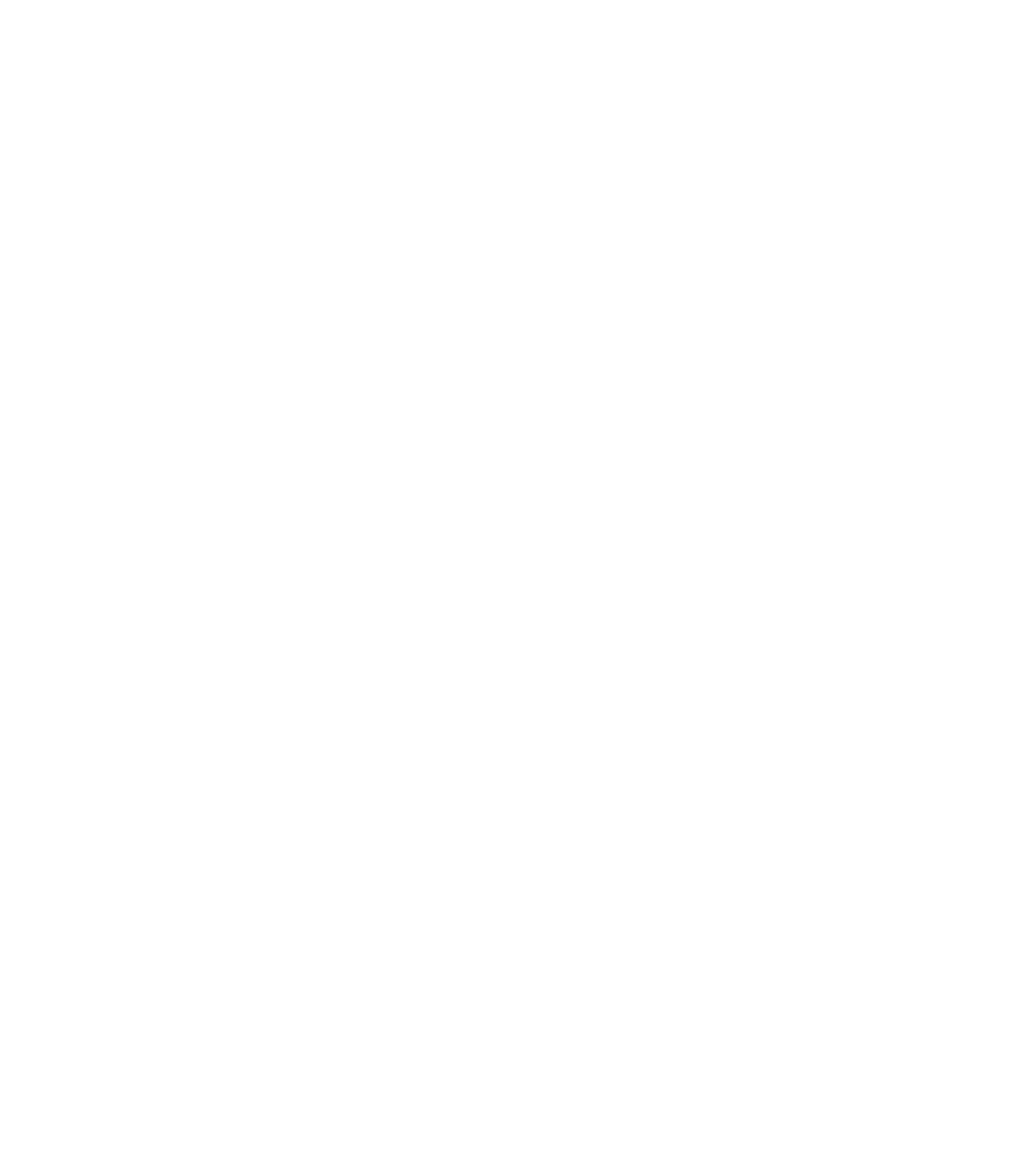
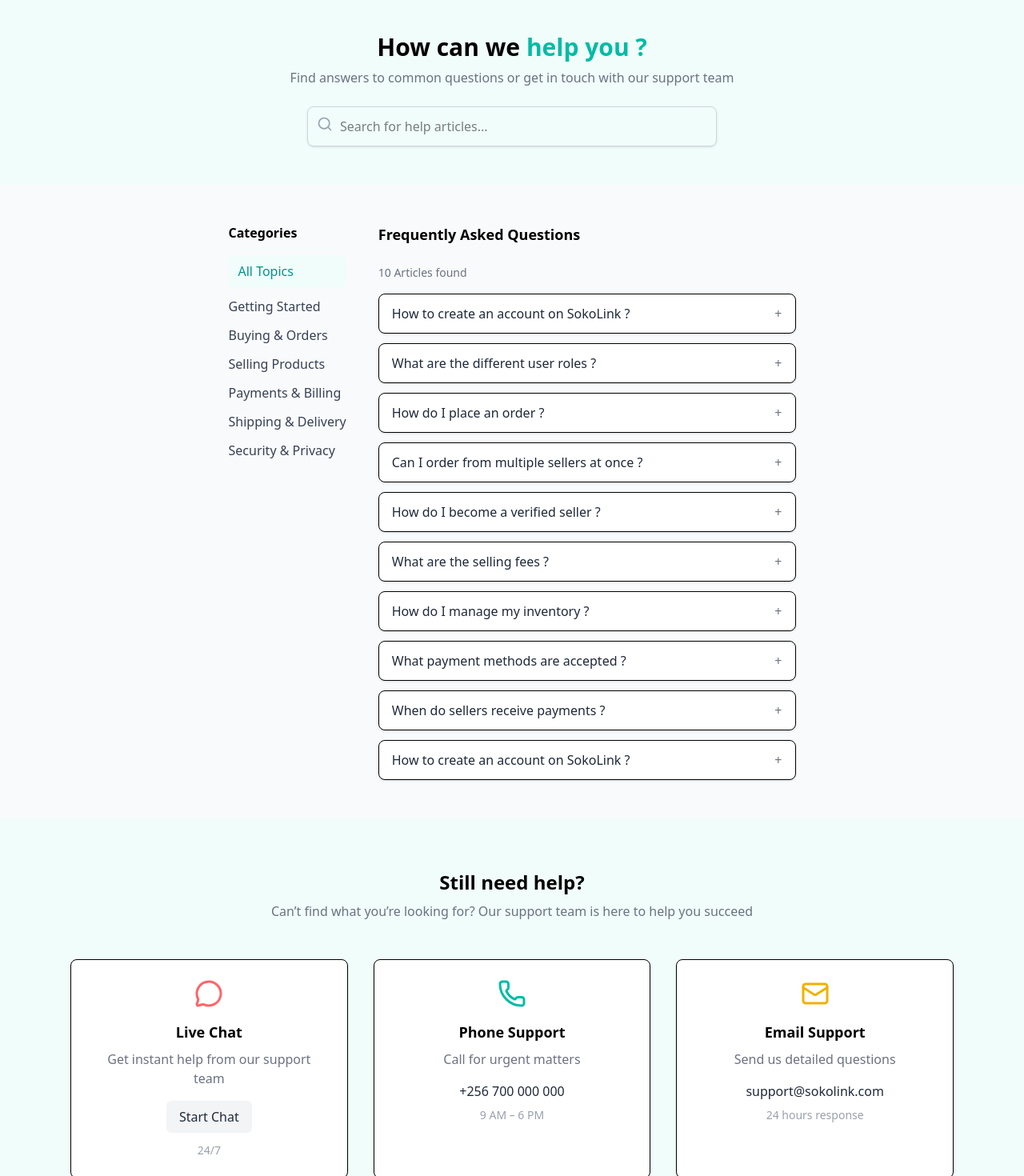
Before and after one commit to Solvit-Africa-Training-Center/sokolink-frontend, a React (Vite) app: page /help in a window 1280 px wide. Before the commit this address had no page. Shown: the part 80-1550 px from the top of the page at 80% size. Before the commit the page ends 800 px from the top, so only its background shows below. Built offline with nearby package versions, Linux system fonts and the light colour scheme.

Commit message:
i have added help page , it's contains different properties like how can we help you and search

```diff
--- a/src/App.tsx
+++ b/src/App.tsx
@@ -4,21 +4,23 @@
 import LandingPage from './pages/LandingPage';
 import Login from './pages/Login';
 import Signup from './pages/Signup';
-import ForgotPassword from './pages/Forgotpassword'; // ✅ import new page
-import About  from './pages/About';
+import ForgotPassword from './pages/Forgotpassword';
+import About from './pages/About';
 import Contact from './pages/Contact';
+import Help from './pages/Help';
 
 const App: React.FC = () => {
   return (
     <Router>
       <Routes>
-        <Route path='/' element={<LandingPage />} />
-        <Route path='/landingpage' element={<LandingPage />} />
-        <Route path='/login' element={<Login />} />
-        <Route path='/signup' element={<Signup />} />
-        <Route path='/forgotpassword' element={<ForgotPassword />} /> {/* ✅ new route */}
-        <Route path='/about' element={<About />} /> {/* ✅ new route */}
-        <Route path='/contact' element={<Contact />} /> {/* ✅ new route */}
+        <Route path="/" element={<LandingPage />} />
+        <Route path="/landingpage" element={<LandingPage />} />
+        <Route path="/login" element={<Login />} />
+        <Route path="/signup" element={<Signup />} />
+        <Route path="/forgotpassword" element={<ForgotPassword />} />
+        <Route path="/about" element={<About />} />
+        <Route path="/contact" element={<Contact />} />
+        <Route path="/help" element={<Help />} /> {/* ✅ Help at /help */}
       </Routes>
     </Router>
   );
--- a/src/components/Navbar.tsx
+++ b/src/components/Navbar.tsx
@@ -20,7 +20,8 @@
           <Link to="/contact" className="hover:text-teal-600">
             Contact
           </Link>
-          <Link to="#help" className="hover:text-teal-600">Help</Link>
+          <Link to="/help">Help</Link>
+
         </nav>
         <div className="flex items-center gap-4">
           <button className="p-2 hover:bg-gray-100 rounded-full">
--- /dev/null
+++ b/src/pages/Help.tsx
@@ -0,0 +1,147 @@
+import React from "react";
+import { Search, MessageCircle, Phone, Mail } from "lucide-react";
+import Footer from "../components/Footer";
+import Navbar from "../components/Navbar";
+
+type AccordionItemProps = {
+  question: string;
+  answer: string;
+};
+
+const AccordionItem: React.FC<AccordionItemProps> = ({ question, answer }) => {
+  const [open, setOpen] = React.useState(false);
+
+  return (
+    <div className="border rounded-lg px-4 py-3 bg-white shadow-sm">
+      <button
+        onClick={() => setOpen(!open)}
+        className="w-full flex justify-between items-center text-left"
+      >
+        <span className="font-medium text-gray-800">{question}</span>
+        <span className="text-gray-500">{open ? "−" : "+"}</span>
+      </button>
+      {open && <p className="mt-2 text-gray-600">{answer}</p>}
+    </div>
+  );
+};
+
+const HelpPage: React.FC = () => {
+  const faqs: AccordionItemProps[] = [
+    { question: "How to create an account on SokoLink ?", answer: "Step by step guide to create an account on SokoLink." },
+    { question: "What are the different user roles ?", answer: "Explanation of customer, retailer, wholesaler, and admin roles." },
+    { question: "How do I place an order ?", answer: "Instructions on how to browse products and place orders." },
+    { question: "Can I order from multiple sellers at once ?", answer: "Yes, you can order from multiple sellers in one checkout." },
+    { question: "How do I become a verified seller ?", answer: "Submit required documents for verification." },
+    { question: "What are the selling fees ?", answer: "Details about commissions and fees." },
+    { question: "How do I manage my inventory ?", answer: "Guide to adding, editing, and removing products." },
+    { question: "What payment methods are accepted ?", answer: "We accept mobile money, cards, and bank transfers." },
+    { question: "When do sellers receive payments ?", answer: "Payments are processed within 3–5 business days." },
+    { question: "How to create an account on SokoLink ?", answer: "Duplicate FAQ example." },
+
+  ];
+
+  return (
+
+    <div className="bg-gray-50 min-h-screen flex flex-col">
+        <Navbar />
+      {/* Heading */}
+      <div className="text-center py-12 bg-teal-50">
+        <h1 className="text-3xl font-semibold">
+          How can we <span className="text-teal-500">help you ?</span>
+        </h1>
+        <p className="text-gray-500 mt-2">
+          Find answers to common questions or get in touch with our support team
+        </p>
+
+        {/* Search bar */}
+        <div className="flex items-center justify-center mt-6">
+          <div className="relative w-full max-w-lg">
+            <input
+              type="text"
+              placeholder="Search for help articles..."
+              className="w-full pl-10 pr-4 py-3 rounded-lg border border-gray-300 shadow-sm focus:outline-none focus:ring-2 focus:ring-teal-400"
+            />
+            <Search className="absolute left-3 top-3 text-gray-400" size={20} />
+          </div>
+        </div>
+      </div>
+
+      {/* Main Content */}
+      <div className="max-w-6xl mx-auto px-6 py-12 grid grid-cols-1 md:grid-cols-4 gap-10 flex-grow">
+        {/* Sidebar */}
+        <aside>
+          <h2 className="font-semibold mb-4">Categories</h2>
+          <ul className="space-y-3 text-gray-700">
+            <li className="bg-teal-50 text-teal-600 px-3 py-2 rounded-md font-medium">
+              All Topics
+            </li>
+            <li className="hover:text-teal-600 cursor-pointer">Getting Started</li>
+            <li className="hover:text-teal-600 cursor-pointer">Buying & Orders</li>
+            <li className="hover:text-teal-600 cursor-pointer">Selling Products</li>
+            <li className="hover:text-teal-600 cursor-pointer">Payments & Billing</li>
+            <li className="hover:text-teal-600 cursor-pointer">Shipping & Delivery</li>
+            <li className="hover:text-teal-600 cursor-pointer">Security & Privacy</li>
+          </ul>
+        </aside>
+
+        {/* FAQ Section */}
+        <section className="md:col-span-3">
+          <h2 className="font-semibold text-lg mb-6">Frequently Asked Questions</h2>
+          <p className="text-sm text-gray-500 mb-4">{faqs.length} Articles found</p>
+
+          <div className="space-y-3">
+            {faqs.map((faq, idx) => (
+              <AccordionItem key={idx} question={faq.question} answer={faq.answer} />
+            ))}
+          </div>
+        </section>
+      </div>
+
+      {/* Still need help section */}
+      <div className="bg-teal-50 py-16">
+        <div className="text-center mb-12">
+          <h2 className="text-2xl font-semibold">Still need help?</h2>
+          <p className="text-gray-500 mt-2">
+            Can’t find what you’re looking for? Our support team is here to help you succeed
+          </p>
+        </div>
+
+        <div className="max-w-6xl mx-auto px-6 grid grid-cols-1 md:grid-cols-3 gap-8">
+          {/* Live Chat */}
+          <div className="bg-white p-6 rounded-lg shadow text-center border">
+            <MessageCircle className="mx-auto text-red-400 mb-4" size={36} />
+            <h3 className="font-semibold text-lg mb-2">Live Chat</h3>
+            <p className="text-gray-500 mb-4">Get instant help from our support team</p>
+            <button className="bg-gray-100 px-4 py-2 rounded-md text-gray-800 font-medium">
+              Start Chat
+            </button>
+            <p className="text-sm text-gray-400 mt-3">24/7</p>
+          </div>
+
+          {/* Phone Support */}
+          <div className="bg-white p-6 rounded-lg shadow text-center border">
+            <Phone className="mx-auto text-teal-500 mb-4" size={36} />
+            <h3 className="font-semibold text-lg mb-2">Phone Support</h3>
+            <p className="text-gray-500 mb-4">Call for urgent matters</p>
+            <p className="font-medium text-gray-800">+256 700 000 000</p>
+            <p className="text-sm text-gray-400 mt-2">9 AM – 6 PM</p>
+          </div>
+
+          {/* Email Support */}
+          <div className="bg-white p-6 rounded-lg shadow text-center border">
+            <Mail className="mx-auto text-yellow-500 mb-4" size={36} />
+            <h3 className="font-semibold text-lg mb-2">Email Support</h3>
+            <p className="text-gray-500 mb-4">Send us detailed questions</p>
+            <p className="font-medium text-gray-800">support@sokolink.com</p>
+            <p className="text-sm text-gray-400 mt-2">24 hours response</p>
+          </div>
+        </div>
+      </div>
+
+      {/* Footer will come from your global layout */}
+       <Footer />
+    </div>
+  );
+};
+
+export default HelpPage;
```
